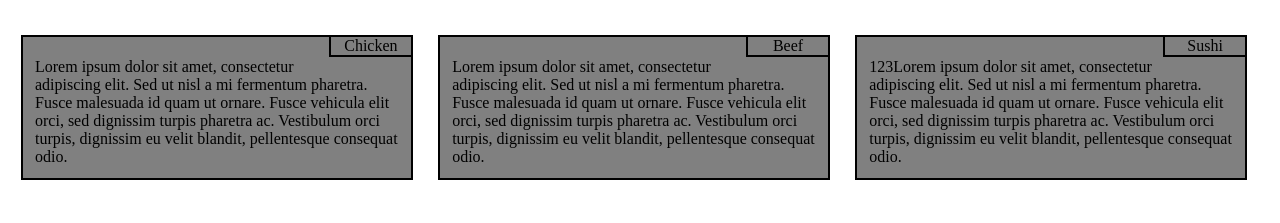
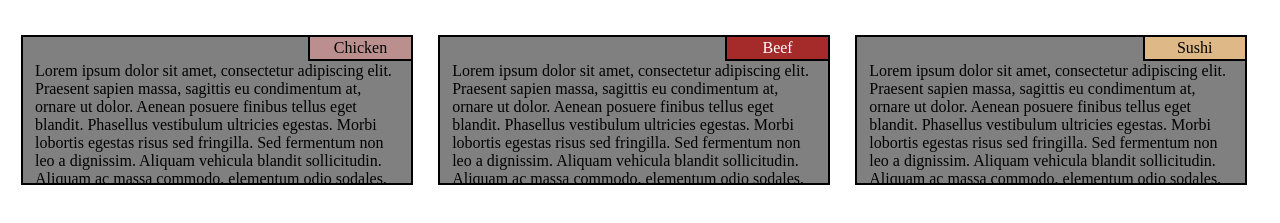
Before and after one commit to Dezmondj/coursera-test, a plain HTML site: page module2-solution/index.html in a window 1280 px wide. Shown: the part 61-284 px from the top of the page. Drawn offline with Linux system fonts and the light colour scheme.

Commit message:
New correctionn

```diff
--- a/module2-solution/css/styles.css
+++ b/module2-solution/css/styles.css
@@ -3,6 +3,19 @@
 	box-sizing: border-box;
 }
 
+#firstHeader
+{
+	background-color: rosybrown;
+}
+#secondHeader
+{
+	background-color: brown;
+	color: white;
+}
+#thirdHeader
+{
+	background-color: burlywood;
+}
 h1
 {text-align: center;}
 
@@ -11,24 +24,28 @@ div
 	position: relative;
 }
 
-.firstP
+.mainP
 {
 	border: 2px solid black;
 	background-color: gray;
 	width: 94%;
+	height: 150px;
 	margin-left: auto;
 	margin-right: auto;
 	padding: 3%;
-	padding-top: 5%;
+	padding-top: 6%;
 	text-align: left;
+	overflow: hidden;
 }
 
-.secondP
+.headerP
 {
+	position: absolute;
 	border: 2px solid black;
 	float: right;
-	margin-right: 3%;
-	width: 20%;
+	right: 3%;
+	width: 25%;
+	padding: 2px;
 	text-align: center;
 }
 
@@ -63,6 +80,21 @@ div
 	{
 		width: 100%;
 	}
+	.correctionP
+	{
+		padding-top: 3%;
+		width: 97%;
+	}
+
+	.correctionHeaderP1
+	{
+		right: 1.5%;
+		width: 15%;
+	}
+	.correctionHeaderP2
+	{
+		width: 30%;
+	}
 }
 
 @media (max-width: 767px)
@@ -75,4 +107,12 @@ div
 	{
 		width: 100%;
 	}
+	.correctionAllHeaderP
+	{
+		width: 20%;
+	}
+	.correctionAllP
+	{
+		padding-top: 4%;
+	}
 }
--- a/module2-solution/index.html
+++ b/module2-solution/index.html
@@ -10,21 +10,21 @@
 	<h1>Our Menu</h1>
 	<div class="row">
 		<div class="col-lg-4 col-md-6 col-sm-12">
-		<p class="secondP">Chicken</p>
-		<p class="firstP">
-			Lorem ipsum dolor sit amet, consectetur adipiscing elit. Sed ut nisl a mi fermentum pharetra. Fusce malesuada id quam ut ornare. Fusce vehicula elit orci, sed dignissim turpis pharetra ac. Vestibulum orci turpis, dignissim eu velit blandit, pellentesque consequat odio.
+		<p id="firstHeader" class="headerP correctionHeaderP2 correctionAllHeaderP">Chicken</p>
+		<p class="mainP correctionAllP">
+			Lorem ipsum dolor sit amet, consectetur adipiscing elit. Praesent sapien massa, sagittis eu condimentum at, ornare ut dolor. Aenean posuere finibus tellus eget blandit. Phasellus vestibulum ultricies egestas. Morbi lobortis egestas risus sed fringilla. Sed fermentum non leo a dignissim. Aliquam vehicula blandit sollicitudin. Aliquam ac massa commodo, elementum odio sodales, blandit arcu. Nullam at neque eget nisi maximus convallis. Pellentesque habitant morbi tristique senectus et netus et malesuada fames ac turpis egestas.
 		</p>
 		</div>
 		<div class="col-lg-4 col-md-6 col-sm-12">
-		<p class="secondP">Beef</p>
-		<p class="firstP">
-			Lorem ipsum dolor sit amet, consectetur adipiscing elit. Sed ut nisl a mi fermentum pharetra. Fusce malesuada id quam ut ornare. Fusce vehicula elit orci, sed dignissim turpis pharetra ac. Vestibulum orci turpis, dignissim eu velit blandit, pellentesque consequat odio.
+		<p id="secondHeader" class="headerP correctionHeaderP2 correctionAllHeaderP">Beef</p>
+		<p class="mainP correctionAllP">
+			Lorem ipsum dolor sit amet, consectetur adipiscing elit. Praesent sapien massa, sagittis eu condimentum at, ornare ut dolor. Aenean posuere finibus tellus eget blandit. Phasellus vestibulum ultricies egestas. Morbi lobortis egestas risus sed fringilla. Sed fermentum non leo a dignissim. Aliquam vehicula blandit sollicitudin. Aliquam ac massa commodo, elementum odio sodales, blandit arcu. Nullam at neque eget nisi maximus convallis. Pellentesque habitant morbi tristique senectus et netus et malesuada fames ac turpis egestas.
 		</p>
 		</div>
 		<div class="col-lg-4 col-md-12 col-sm-12">
-		<p class="secondP">Sushi</p>
-		<p class="firstP">
-			123Lorem ipsum dolor sit amet, consectetur adipiscing elit. Sed ut nisl a mi fermentum pharetra. Fusce malesuada id quam ut ornare. Fusce vehicula elit orci, sed dignissim turpis pharetra ac. Vestibulum orci turpis, dignissim eu velit blandit, pellentesque consequat odio.
+		<p id="thirdHeader" class="headerP correctionHeaderP1 correctionAllHeaderP">Sushi</p>
+		<p class="mainP correctionP correctionAllP">
+			Lorem ipsum dolor sit amet, consectetur adipiscing elit. Praesent sapien massa, sagittis eu condimentum at, ornare ut dolor. Aenean posuere finibus tellus eget blandit. Phasellus vestibulum ultricies egestas. Morbi lobortis egestas risus sed fringilla. Sed fermentum non leo a dignissim. Aliquam vehicula blandit sollicitudin. Aliquam ac massa commodo, elementum odio sodales, blandit arcu. Nullam at neque eget nisi maximus convallis. Pellentesque habitant morbi tristique senectus et netus et malesuada fames ac turpis egestas.
 		</p>
 		</div>
 	</div>
```
